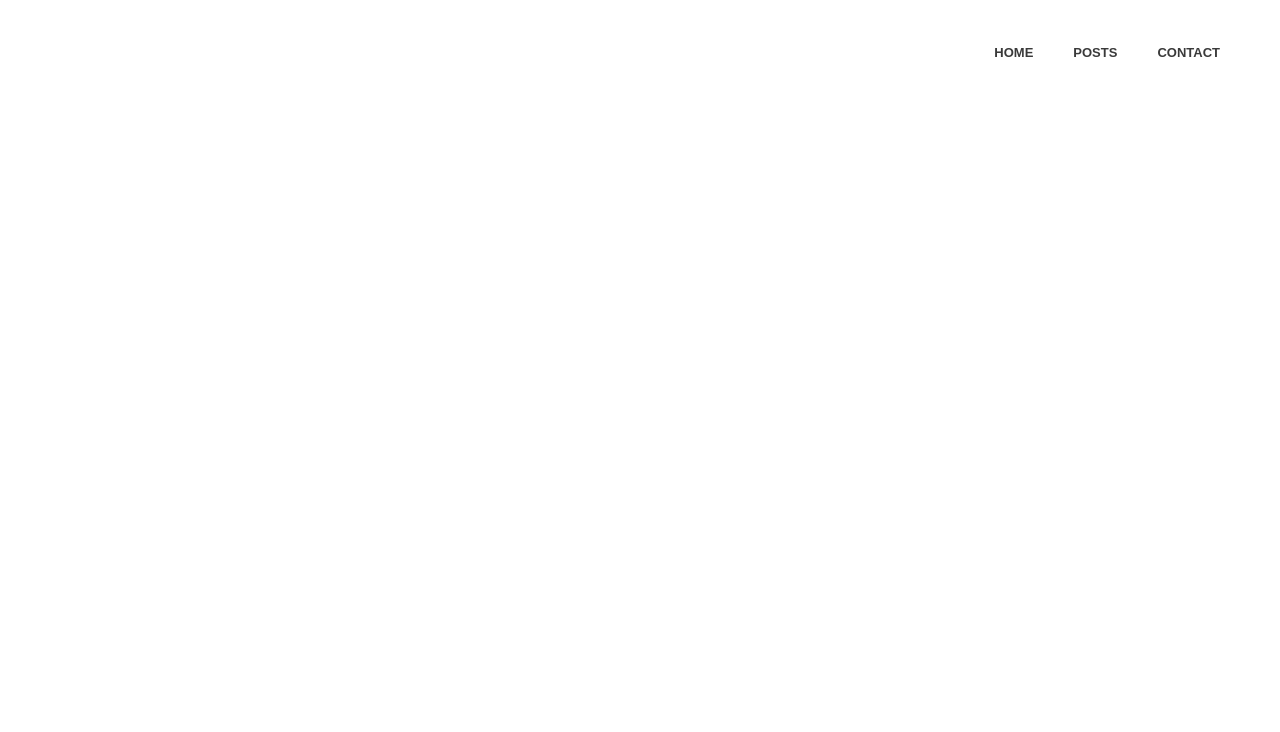
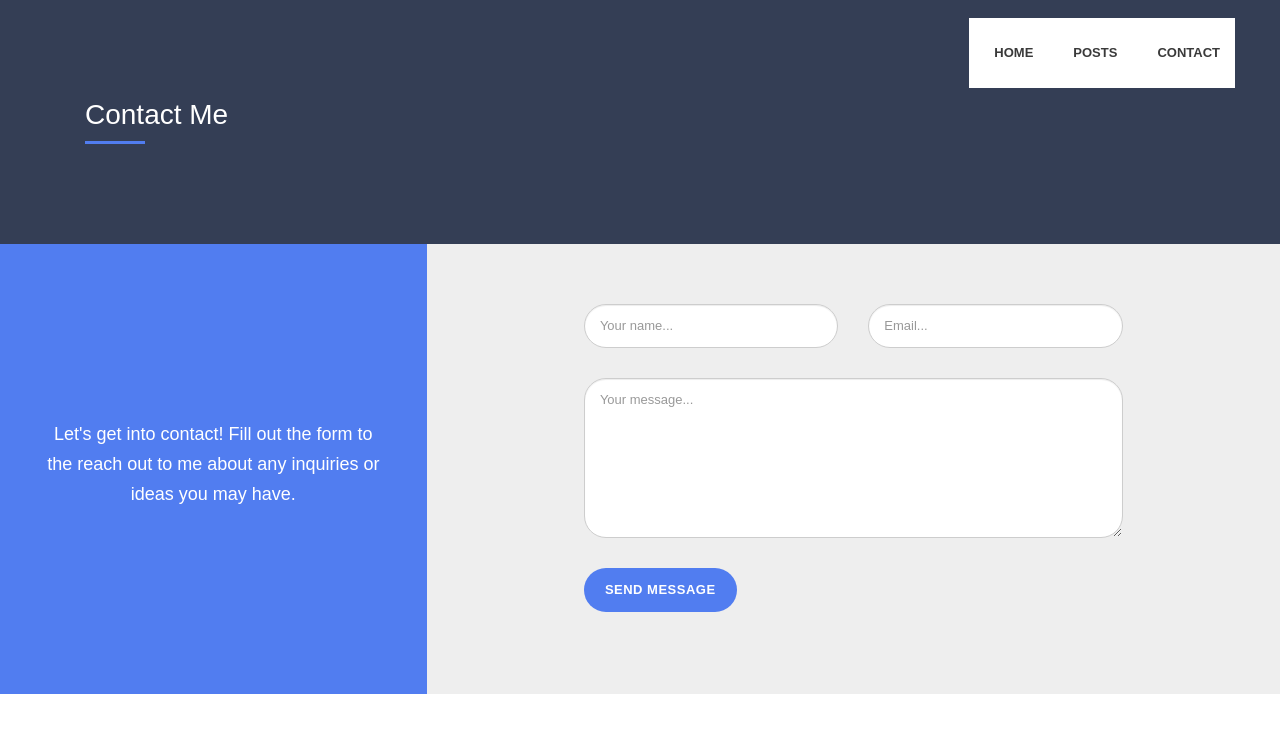
Before and after one commit to SBerkebile7/the-breadsite, a React (Create React App) app: page /contact in a window 1280 px wide. Before the commit this address had no page. Shown: the top 732 px of the page. Built offline with nearby package versions, Linux system fonts and the light colour scheme.

Commit message:
copied over contact form

```diff
--- a/src/App.js
+++ b/src/App.js
@@ -5,8 +5,9 @@ import './assets/css/bootstrap-theme.min.css';
 import './assets/css/fontAwesome.css';
 import './assets/css/tooplate-style.css';
 
-import Navbar from './elements';
+import Navbar from './elements/Navbar';
 import Home from './elements/Home';
+import Contact from './elements/Contact';
 
 function App() {
   return (
@@ -14,6 +15,7 @@ function App() {
       <Navbar />
       <Routes>
         <Route exact path ="/" element = {<Home />} />
+        <Route exact path ="/contact" element = {<Contact />} />
       </Routes>
 
     </Router>
--- /dev/null
+++ b/src/elements/Contact/index.js
@@ -0,0 +1,82 @@
+import React, { useState } from 'react';
+
+const FORM_ENDPOINT = "https://public.herotofu.com/v1/f8e682c0-4261-11ec-ac2c-7b06ec3fa335";
+
+require('dotenv').config();
+
+function ContactForm() {
+    const [formState, setFormState] = useState({ name: '', email: '', message: '' });
+
+    const [errorMessage, setErrorMessage] = useState('');
+
+    const [submitted, setSubmitted] = useState(false);
+
+    const handleSubmit = (e) => {
+        e.preventDefault();
+        if (!errorMessage) {
+            setSubmitted(true);
+            console.log('Submit Form', formState);
+        }
+    };
+
+    if (submitted) {
+        return (
+          <>
+            <h2>Thank you!</h2>
+            <div>We'll be in touch soon.</div>
+          </>
+        );
+      }
+
+    return (
+        <div>
+            <div class="heading-page">
+                <div class="container">
+                    <div class="col-md-12">
+                        <h2>Contact Me</h2>
+                        <div class="line-dec"></div>
+                    </div>
+                </div>
+            </div>
+
+            <div class="contact-form">
+                <div class="container-fluid">
+                    <div class="col-md-4">
+                        <div class="text-content">
+                            <div class="inside-content">
+                                <h4>Let's get into contact! Fill out the form to the reach out to me about any inquiries or ideas you may have.</h4>
+                            </div>
+                        </div>
+                    </div>
+                    <div class="col-md-8">
+                        <div class="right-content">
+                            <div id="contact">
+                            <form action={FORM_ENDPOINT} method="POST" onSubmit={handleSubmit} target="_blank">
+                                <div class="col-md-4 col-md-offset-2">
+                                    <input name="name" type="text" class="form-control" id="name" placeholder="Your name..." required />
+                                </div>
+                                <div class="col-md-4">
+                                    <input name="email" type="email" class="form-control" id="email" placeholder="Email..." required />
+                                </div>
+                                <div class="col-md-8 col-md-offset-2">
+                                    <textarea name="message" rows="6" class="form-control" id="message" placeholder="Your message..." required ></textarea>
+                                </div>
+                                <div class="col-md-8 col-md-offset-2">
+                                   <button type="submit" id="form-submit" class="btn">Send Message</button>
+                                </div>
+                                {errorMessage && (
+                                    <div>
+                                        <p className="error-text">{errorMessage}</p>
+                                    </div>
+                                )}
+                                </form>
+                            </div>
+                        </div>
+                    </div>
+                </div>
+            </div>
+        </div>
+    );
+}
+
+export default ContactForm;
```
Also changed, not shown: src/elements/Navbar/index.js (renamed from src/elements/index.js).
